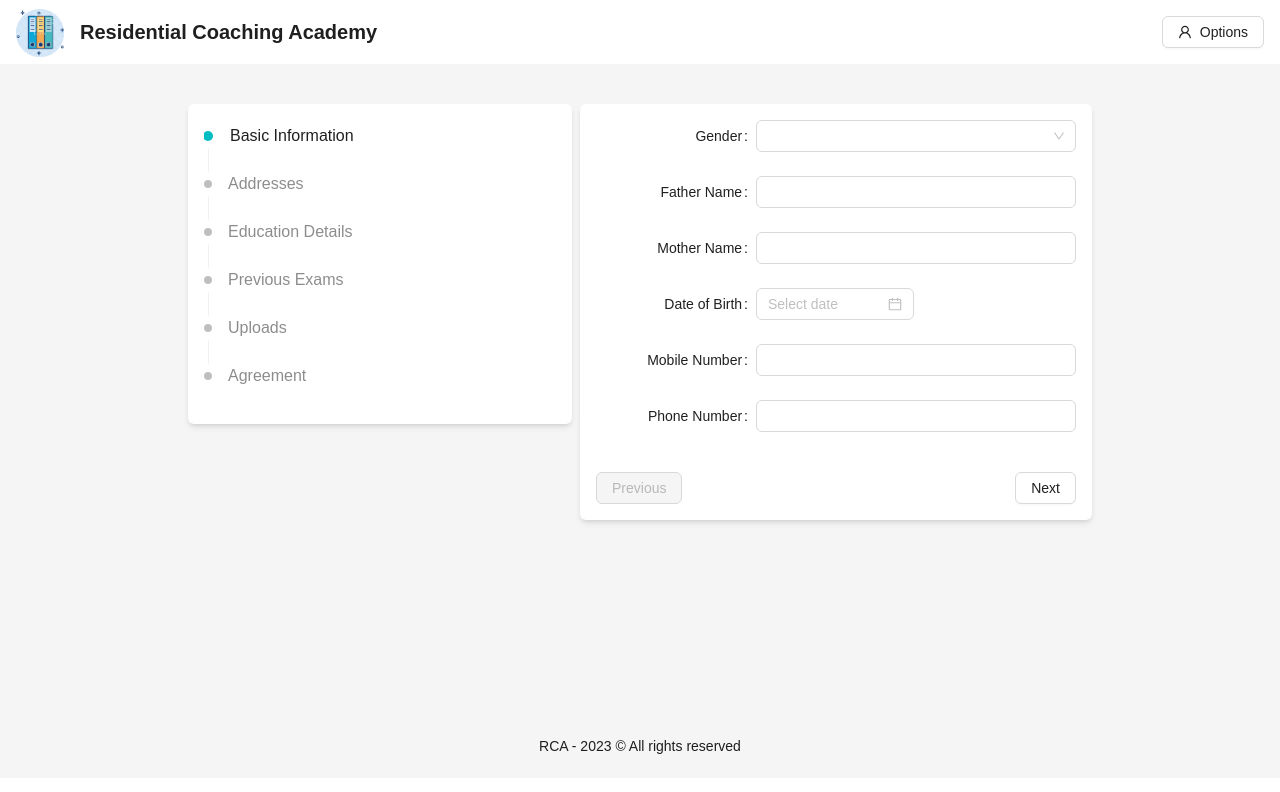
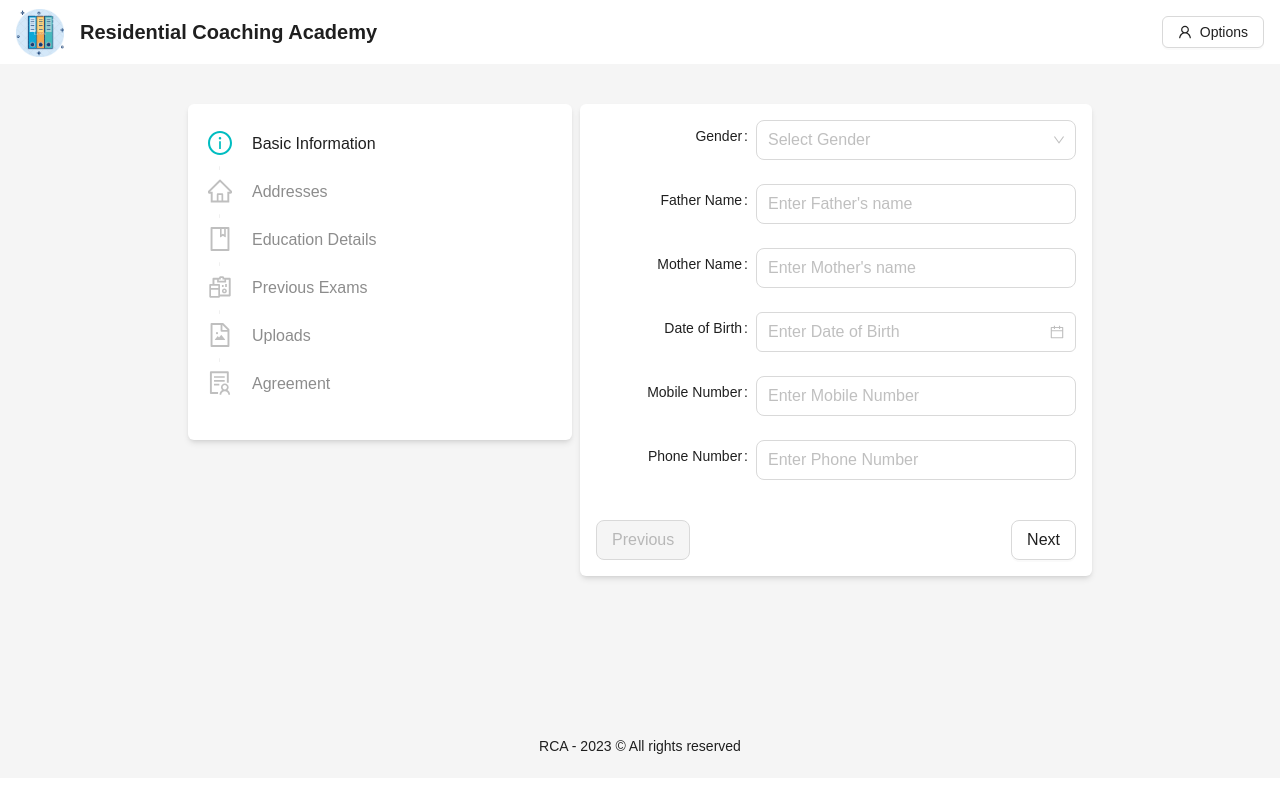
Before and after one commit to m3rashid/rca, a Next.js app: page /exam/register in a window 1280 px wide. Shown: the top 792 px of the page. Built offline with nearby package versions, Linux system fonts and the light colour scheme; no server answers; sample sign-in values are in the browser's storage.

Commit message:
feat(app): update

```diff
--- a/src/components/register/address.tsx
+++ b/src/components/register/address.tsx
@@ -1,34 +1,38 @@
 import { Form, Input, Typography } from 'antd';
+import { IRegisterPayload } from 'rca/pages/exam/register';
 import React from 'react';
 
-interface IProps {}
+interface IProps {
+  payload: IRegisterPayload;
+  setPayload: React.Dispatch<React.SetStateAction<IRegisterPayload>>;
+}
 
-const AddressContainer = () => {
+const AddressContainer: React.FC<IProps> = ({ payload, setPayload }) => {
   return (
     <>
       <Form.Item name='city' label='City'>
-        <Input />
+        <Input size='large' />
       </Form.Item>
 
       <Form.Item name='state' label='State'>
-        <Input />
+        <Input size='large' />
       </Form.Item>
 
       <Form.Item name='postalCode' label='Postal Code'>
-        <Input />
+        <Input size='large' />
       </Form.Item>
     </>
   );
 };
 
-const Address = () => {
+const Address: React.FC<IProps> = ({ payload, setPayload }) => {
   return (
     <>
       <Typography.Text>Permanent Address</Typography.Text>
-      <AddressContainer />
+      <AddressContainer payload={payload} setPayload={setPayload} />
 
       <Typography.Text>Correspondence Address</Typography.Text>
-      <AddressContainer />
+      <AddressContainer payload={payload} setPayload={setPayload} />
     </>
   );
 };
--- a/src/components/register/agreements.tsx
+++ b/src/components/register/agreements.tsx
@@ -1,9 +1,13 @@
 import { Checkbox, Form } from 'antd';
+import { IRegisterPayload } from 'rca/pages/exam/register';
 import React from 'react';
 
-interface IProps {}
+interface IProps {
+  payload: IRegisterPayload;
+  setPayload: React.Dispatch<React.SetStateAction<IRegisterPayload>>;
+}
 
-const Agreements = () => {
+const Agreements: React.FC<IProps> = ({ payload, setPayload }) => {
   return (
     <>
       <Form.Item
--- a/src/components/register/basicInfo.tsx
+++ b/src/components/register/basicInfo.tsx
@@ -1,13 +1,19 @@
 import { DatePicker, Form, Input, Select } from 'antd';
+import { IRegisterPayload } from 'rca/pages/exam/register';
 import React from 'react';
 
-interface IProps {}
+interface IProps {
+  payload: IRegisterPayload;
+  setPayload: React.Dispatch<React.SetStateAction<IRegisterPayload>>;
+}
 
-const BasicInfo = () => {
+const BasicInfo: React.FC<IProps> = ({ payload, setPayload }) => {
   return (
     <>
       <Form.Item name='gender' label='Gender'>
         <Select
+          placeholder='Select Gender'
+          size='large'
           options={[
             { label: 'Male', value: 'M' },
             { label: 'Female', value: 'F' },
@@ -17,23 +23,27 @@ const BasicInfo = () => {
       </Form.Item>
 
       <Form.Item label='Father Name' name='fatherName'>
-        <Input />
+        <Input size='large' placeholder="Enter Father's name" />
       </Form.Item>
 
       <Form.Item label='Mother Name' name='motherName'>
-        <Input />
+        <Input size='large' placeholder="Enter Mother's name" />
       </Form.Item>
 
       <Form.Item label='Date of Birth' name='dateOfBirth'>
-        <DatePicker />
+        <DatePicker
+          style={{ width: '100%' }}
+          size='large'
+          placeholder='Enter Date of Birth'
+        />
       </Form.Item>
 
       <Form.Item label='Mobile Number' name='mobileNumber'>
-        <Input type='tel' />
+        <Input type='tel' size='large' placeholder='Enter Mobile Number' />
       </Form.Item>
 
       <Form.Item label='Phone Number' name='phoneNumber'>
-        <Input type='tel' />
+        <Input type='tel' size='large' placeholder='Enter Phone Number' />
       </Form.Item>
     </>
   );
--- a/src/components/register/earlierCompetitiveExams.tsx
+++ b/src/components/register/earlierCompetitiveExams.tsx
@@ -1,9 +1,16 @@
 import { Button, Checkbox, Form, Input } from 'antd';
+import { IRegisterPayload } from 'rca/pages/exam/register';
 import React, { Fragment } from 'react';
 
-interface IProps {}
+interface IProps {
+  payload: IRegisterPayload;
+  setPayload: React.Dispatch<React.SetStateAction<IRegisterPayload>>;
+}
 
-const EarlierCompetitiveExamsContainer = () => {
+const EarlierCompetitiveExamsContainer: React.FC<IProps> = ({
+  payload,
+  setPayload,
+}) => {
   return (
     <>
       <Form.List name='earlierCompetitiveExams'>
@@ -12,24 +19,35 @@ const EarlierCompetitiveExamsContainer = () => {
             {fields.map((field, index) => (
               <Fragment>
                 <Form.Item label='Name' name='name'>
-                  <Input />
+                  <Input size='large' />
                 </Form.Item>
 
                 <Form.Item label='Year' name='year'>
-                  <Input />
+                  <Input size='large' />
                 </Form.Item>
 
                 <Form.Item label='Cleared' name='cleared'>
                   <Checkbox />
                 </Form.Item>
 
-                <Button type='dashed' onClick={() => remove(index)}>
+                <Button
+                  type='dashed'
+                  className='w-full mb-10'
+                  onClick={() => remove(index)}
+                >
                   Remove
                 </Button>
               </Fragment>
             ))}
 
-            <Button onClick={() => add()}>Add Earlier Competitive Exams</Button>
+            <Button
+              size='large'
+              type='dashed'
+              style={{ width: '100%' }}
+              onClick={() => add()}
+            >
+              Add Earlier Competitive Exams
+            </Button>
           </Fragment>
         )}
       </Form.List>
--- a/src/components/register/education.tsx
+++ b/src/components/register/education.tsx
@@ -1,9 +1,13 @@
 import { Button, DatePicker, Form, Input } from 'antd';
+import { IRegisterPayload } from 'rca/pages/exam/register';
 import React, { Fragment } from 'react';
 
-interface IProps {}
+interface IProps {
+  payload: IRegisterPayload;
+  setPayload: React.Dispatch<React.SetStateAction<IRegisterPayload>>;
+}
 
-const Education = () => {
+const Education: React.FC<IProps> = ({ payload, setPayload }) => {
   return (
     <>
       <Form.List name='education'>
@@ -12,23 +16,23 @@ const Education = () => {
             {fields.map((field, index) => (
               <Fragment key={field.key}>
                 <Form.Item name='degree' label='Degree'>
-                  <Input />
+                  <Input size='large' />
                 </Form.Item>
 
                 <Form.Item name='percentage' label='Percentage'>
-                  <Input />
+                  <Input size='large' />
                 </Form.Item>
 
                 <Form.Item name='division' label='Division'>
-                  <Input />
+                  <Input size='large' />
                 </Form.Item>
 
                 <Form.Item name='board' label='Board'>
-                  <Input />
+                  <Input size='large' />
                 </Form.Item>
 
                 <Form.Item name='institutionName' label='Institution Name'>
-                  <Input />
+                  <Input size='large' />
                 </Form.Item>
 
                 <Form.Item name='passYear' label='Pass Year'>
@@ -40,10 +44,12 @@ const Education = () => {
                     showSecond={false}
                     showTime={false}
                     showToday={false}
+                    size='large'
                   />
                 </Form.Item>
 
                 <Button
+                  size='large'
                   type='dashed'
                   onClick={() => remove(index)}
                   className='w-full mb-10'
@@ -53,7 +59,12 @@ const Education = () => {
               </Fragment>
             ))}
 
-            <Button type='dashed' onClick={() => add()} className='w-full'>
+            <Button
+              size='large'
+              type='dashed'
+              onClick={() => add()}
+              className='w-full'
+            >
               Add Education
             </Button>
           </Fragment>
--- a/src/components/register/uploads.tsx
+++ b/src/components/register/uploads.tsx
@@ -1,8 +1,12 @@
+import { IRegisterPayload } from 'rca/pages/exam/register';
 import React from 'react';
 
-interface IProps {}
+interface IProps {
+  payload: IRegisterPayload;
+  setPayload: React.Dispatch<React.SetStateAction<IRegisterPayload>>;
+}
 
-const Uploads = () => {
+const Uploads: React.FC<IProps> = ({ payload, setPayload }) => {
   return (
     <>
       <div>Uploads</div>
--- a/src/components/root.tsx
+++ b/src/components/root.tsx
@@ -71,7 +71,7 @@ const AppContainer: React.FC<IContainerProps> = ({ children }) => {
           label: 'Logout',
           onClick: async () => {
             await signOut({ redirect: false });
-            router.push('/auth');
+            router.push('/');
           },
         },
       ]
--- a/src/pages/_app.tsx
+++ b/src/pages/_app.tsx
@@ -10,9 +10,9 @@ import Loading from 'rca/components/loading';
 import { RecoilRoot } from 'recoil';
 
 const App = ({ Component, pageProps }: AppProps) => {
-  const [loading, setloading] = useState(false);
-  router.events.on('routeChangeStart', () => setloading(true));
-  router.events.on('routeChangeComplete', () => setloading(false));
+  const [loading, setLoading] = useState(false);
+  router.events.on('routeChangeStart', () => setLoading(true));
+  router.events.on('routeChangeComplete', () => setLoading(false));
 
   return (
     <>
--- a/src/pages/exam/register.tsx
+++ b/src/pages/exam/register.tsx
@@ -12,15 +12,14 @@ import BasicInfo from 'rca/components/register/basicInfo';
 import EarlierCompetitiveExamsContainer from 'rca/components/register/earlierCompetitiveExams';
 import Education from 'rca/components/register/education';
 import Uploads from 'rca/components/register/uploads';
-
-const steps = [
-  <BasicInfo />,
-  <Address />,
-  <Education />,
-  <EarlierCompetitiveExamsContainer />,
-  <Uploads />,
-  <Agreements />,
-];
+import {
+  BookOutlined,
+  FileImageOutlined,
+  HomeOutlined,
+  InfoCircleOutlined,
+  ReconciliationOutlined,
+  SolutionOutlined,
+} from '@ant-design/icons';
 
 interface IProps {}
 
@@ -31,11 +30,11 @@ const defaultAddress: IAddress = {
   state: '',
 };
 
-type RegisterPayload = Omit<IRegistration, 'user'> & {
+export type IRegisterPayload = Omit<IRegistration, 'user'> & {
   user?: IRegistration['user'];
 };
 
-const initialRegistrationPayload: RegisterPayload = {
+const initialRegistrationPayload: IRegisterPayload = {
   currentStep: 0,
   gender: '',
   fatherName: '',
@@ -59,19 +58,23 @@ const Register: React.FC<IProps> = () => {
   const [form] = Form.useForm();
   const router = useRouter();
   const session = useSession();
-  const [payload, setPayload] = useState<RegisterPayload>(
+  const [payload, setPayload] = useState<IRegisterPayload>(
     initialRegistrationPayload
   );
 
   useEffect(() => {
-    if (session.status === 'unauthenticated') {
-      router.replace('/auth');
+    if (session.status !== 'authenticated') {
+      router.replace('/auth?redirect=exam-register');
     }
     // @ts-ignore
     else if (session.data?.user?.type === 'ADMIN') {
       router.replace('/auth');
     }
   }, []);
+
+  const setStep = (step: number) => () => {
+    setPayload((prev) => ({ ...prev, currentStep: step }));
+  };
 
   const goToPreviousStep = () => {
     if (payload.currentStep === 0) return;
@@ -83,6 +86,22 @@ const Register: React.FC<IProps> = () => {
     setPayload((prev) => ({ ...prev, currentStep: prev.currentStep + 1 }));
   };
 
+  const commonStepStyles: React.CSSProperties = {
+    cursor: 'pointer',
+  };
+
+  const steps = [
+    <BasicInfo payload={payload} setPayload={setPayload} />,
+    <Address payload={payload} setPayload={setPayload} />,
+    <Education payload={payload} setPayload={setPayload} />,
+    <EarlierCompetitiveExamsContainer
+      payload={payload}
+      setPayload={setPayload}
+    />,
+    <Uploads payload={payload} setPayload={setPayload} />,
+    <Agreements payload={payload} setPayload={setPayload} />,
+  ];
+
   return (
     <>
       <Head>
@@ -92,17 +111,52 @@ const Register: React.FC<IProps> = () => {
       <div className='flex gap-2 flex-col m-2 sm:m-4 sm:flex-row justify-center sm:mt-10'>
         <div className='p-2 sm:p-4 bg-white rounded-md shadow-md w-full sm:max-w-sm h-full'>
           <Steps
-            progressDot
             direction='vertical'
-            className='overflow-x-auto style-scroll-bar'
+            className='overflow-x-auto style-scroll-bar py-2'
             current={payload.currentStep}
             items={[
-              { title: 'Basic Information' },
-              { title: 'Addresses' },
-              { title: 'Education Details' },
-              { title: 'Previous Exams' },
-              { title: 'Uploads' },
-              { title: 'Agreement' },
+              {
+                title: 'Basic Information',
+                icon: <InfoCircleOutlined />,
+                subTitle: '',
+                onClick: setStep(0),
+                style: commonStepStyles,
+              },
+              {
+                title: 'Addresses',
+                icon: <HomeOutlined />,
+                subTitle: '',
+                onClick: setStep(1),
+                style: commonStepStyles,
+              },
+              {
+                title: 'Education Details',
+                icon: <BookOutlined />,
+                subTitle: '',
+                onClick: setStep(2),
+                style: commonStepStyles,
+              },
+              {
+                title: 'Previous Exams',
+                icon: <ReconciliationOutlined />,
+                subTitle: '',
+                onClick: setStep(3),
+                style: commonStepStyles,
+              },
+              {
+                title: 'Uploads',
+                icon: <FileImageOutlined />,
+                subTitle: '',
+                onClick: setStep(4),
+                style: commonStepStyles,
+              },
+              {
+                title: 'Agreement',
+                icon: <SolutionOutlined />,
+                subTitle: '',
+                onClick: setStep(5),
+                style: commonStepStyles,
+              },
             ]}
           />
         </div>
@@ -113,12 +167,14 @@ const Register: React.FC<IProps> = () => {
 
             <div className='flex justify-between gap-2 mt-10'>
               <Button
+                size='large'
                 disabled={payload.currentStep === 0}
                 onClick={goToPreviousStep}
               >
                 Previous
               </Button>
               <Button
+                size='large'
                 disabled={payload.currentStep === steps.length - 1}
                 onClick={goToNextStep}
               >
```
Also changed, not shown: src/pages/auth.tsx (+19 -5 lines).
